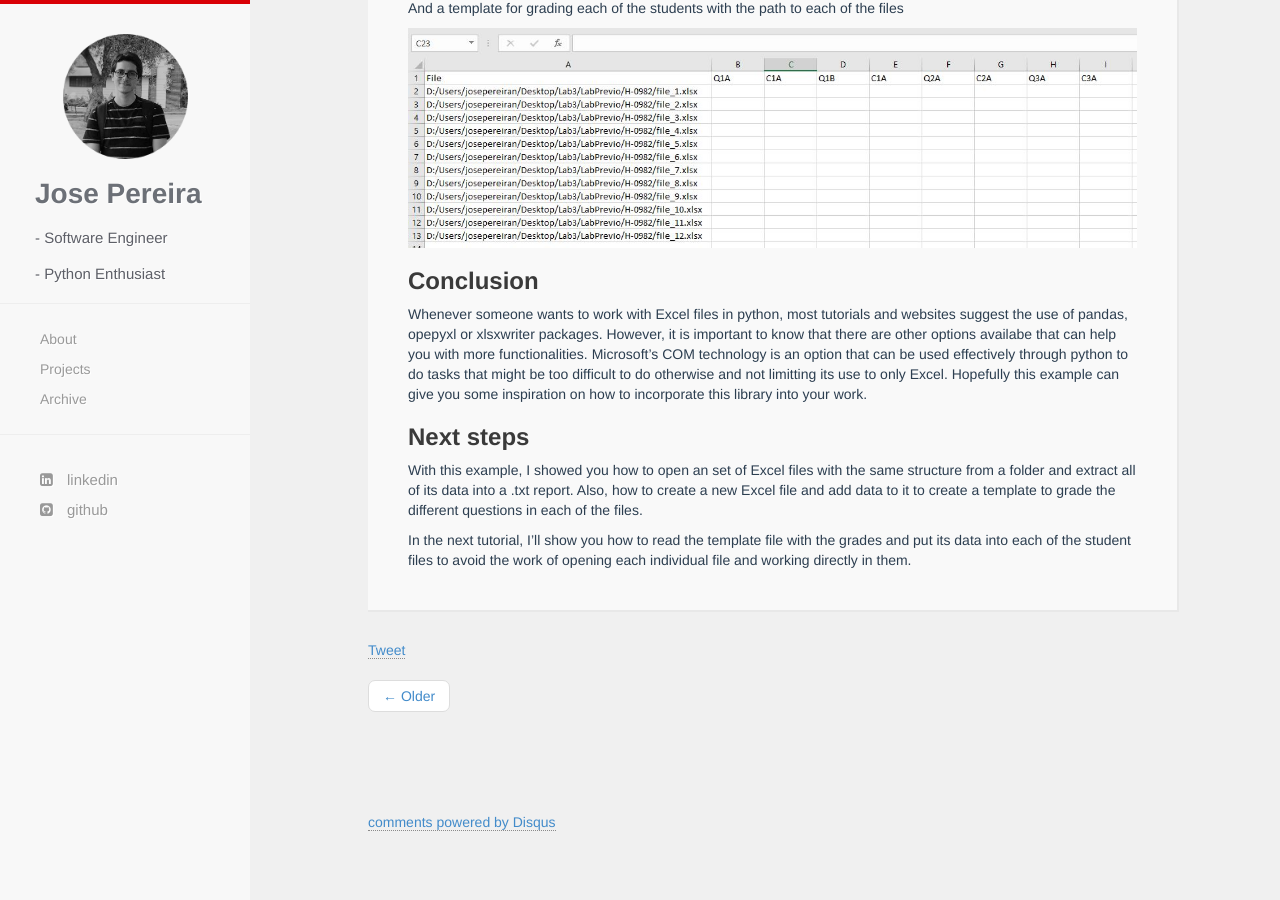
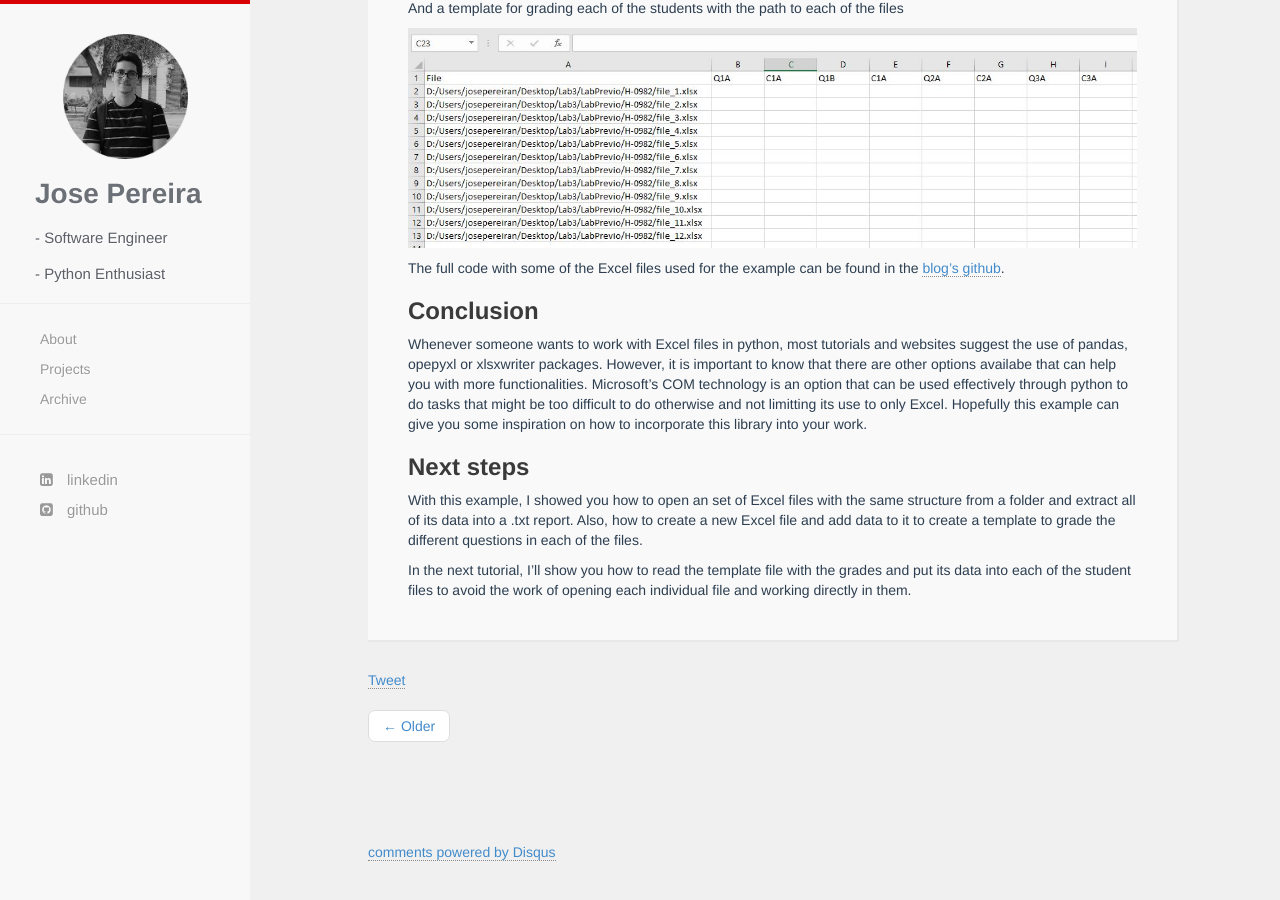
Before and after one commit to jpereiran/jpereiran.github.io, a Jekyll site: the page built from _posts/2019-14-06-Excel-automation-with-pywin32.markdown, in a window 1280 px wide and 900 px high, scrolled down 4789 px. Built offline with Jekyll 4.4.1, drawn with Linux system fonts in a browser that asks for light colours; nearby versions of some CDN libraries; comment, search, counter and statistics services are not loaded.

Commit message:
Update 2019-14-06-Excel-automation-with-pywin32.markdown

```diff
--- a/_posts/2019-14-06-Excel-automation-with-pywin32.markdown
+++ b/_posts/2019-14-06-Excel-automation-with-pywin32.markdown
@@ -206,6 +206,8 @@ And a template for grading each of the students with the path to each of the fil
 
 <img src="{{ site.baseurl }}/images/posts/pywin32/2019_06_14_3.JPG" title="Grading Template">
 
+The full code with some of the Excel files used for the example can be found in the [blog's github](https://github.com/jpereiran/jpereiran-blog/tree/master/code/pywin32/excel).
+
 ### Conclusion
 Whenever someone wants to work with Excel files in python, most tutorials and websites suggest the use of pandas, opepyxl or xlsxwriter packages. However, it is important to know that there are other options availabe that can help you with more functionalities. Microsoft’s COM technology is an option that can be used effectively through python to do tasks that might be too difficult to do otherwise and not limitting its use to only Excel. Hopefully this example can give you some inspiration on how to incorporate this library into your work.
 
```
